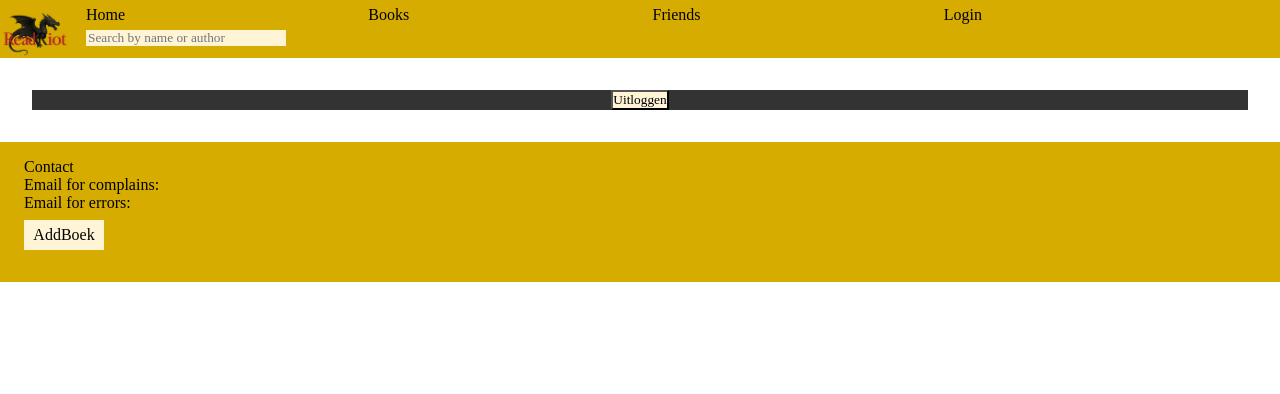
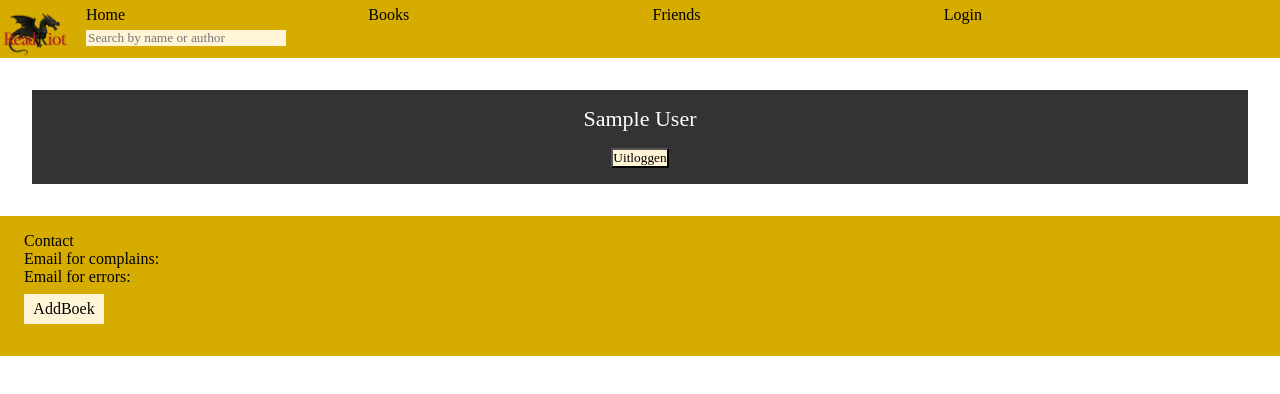
Before and after one commit to Ruveydabal/ReadRiot, a React (Vite) app: page /profile in a window 1280 px wide. Shown: the top 394 px of the page. Built offline with nearby package versions, Linux system fonts and the light colour scheme; no server answers; sample sign-in values are in the browser's storage; a web font is replaced by a local one.

Commit message:
Show Name
You can now see your name in profile. I also made a few adjustments to add boek. After you click confirm you go back to the home page.

```diff
--- a/src/css/Profile.scss
+++ b/src/css/Profile.scss
@@ -13,7 +13,16 @@
     justify-content: center;
     align-items: center;
     margin: 2rem;
+    .profilename {
+        margin-top: 1rem;
+        color: #ffffff;
+        .welcometext {
+            font-size: 22px;
+        }
+    }
     .logout {
+        margin-top: 1rem;
+        margin-bottom: 1rem;
         background-color: #FFF4D6;
         display: flex;
         flex-direction: row;
--- a/src/pages/AddBoek.jsx
+++ b/src/pages/AddBoek.jsx
@@ -19,14 +19,22 @@ const AddBoek = () => {
     })
 
     const createBook = async () => {
-        await addDoc(book,
-            {
+        try {
+            if (!getInfo.title || !getInfo.author || !getInfo.description) {
+                alert("Vul alle velden in.");
+                return;
+            }
+            await addDoc(book, {
                 title: getInfo.title,
-                autheur: getInfo.author,
-                omschrijving: getInfo.description,
-            }
-        );
-    }
+                author: getInfo.author,
+                description: getInfo.description,
+            });
+            navigate("/");
+        } catch (error) {
+            console.error("Fout bij toevoegen boek:", error);
+            alert("Er ging iets mis bij het toevoegen van het boek.");
+        }
+    };
 
     return (
         <>
--- a/src/pages/ProfileDetails.jsx
+++ b/src/pages/ProfileDetails.jsx
@@ -39,6 +39,11 @@ const ProfileDetails = () => {
             <Nav />
 
             <div className="backgroundprofile">
+                {user && (
+                    <div className="profilename">
+                        <a className="welcometext">{user.displayName || user.email}</a>
+                    </div>
+                )}
                 <button className="logout" onClick={handleLogout}>
                     Uitloggen
                 </button>
```
